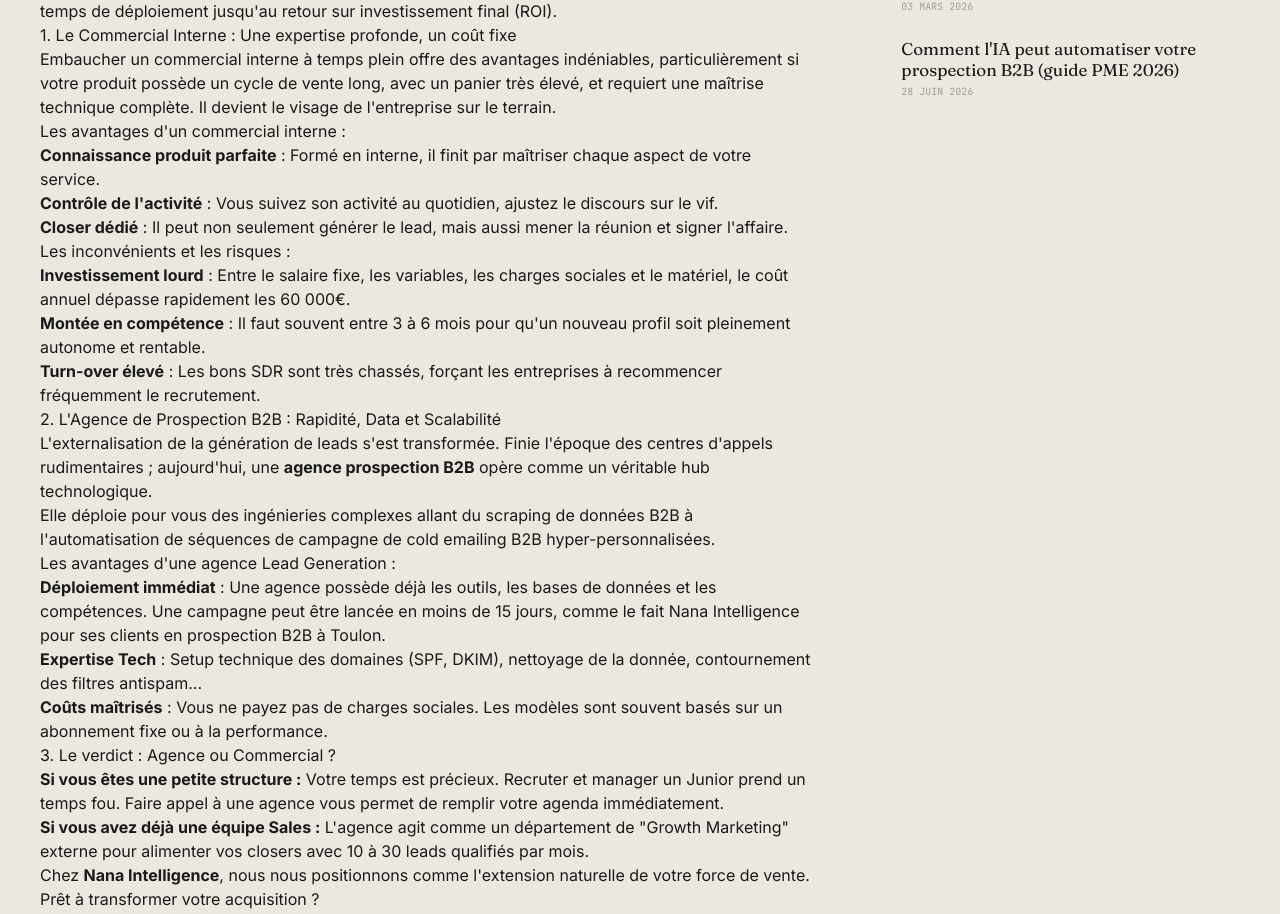
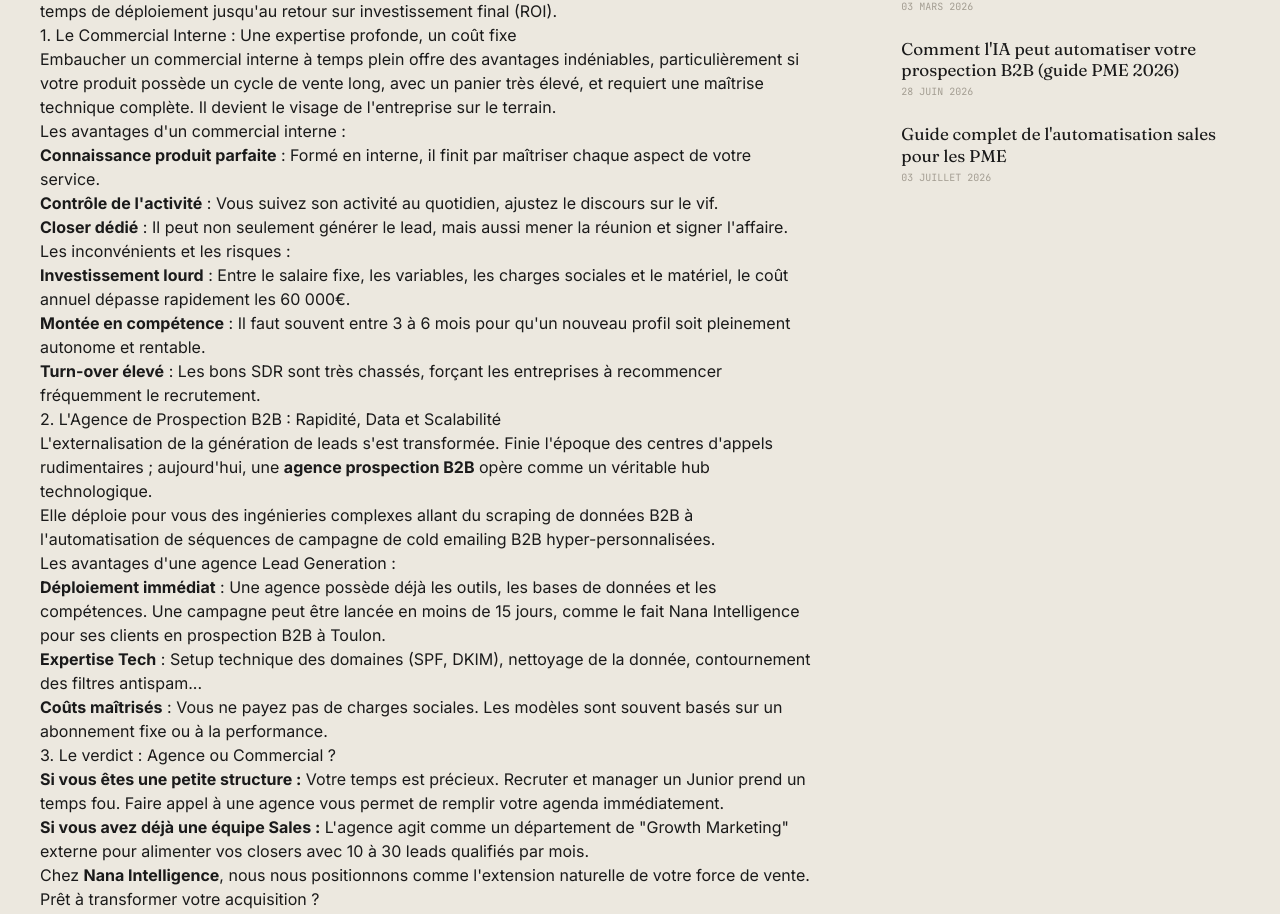
Before and after one commit to Jimmyjoe13/Nana-intelligence, a Next.js app: page /blog/1 in a window 1280 px wide. Shown: the part 1460-2374 px from the top of the page. Built offline with nearby package versions, Linux system fonts and the light colour scheme; no server answers.

Commit message:
feat(seo): article automatisation sales PME guide complet

```diff
--- a/src/mocks/blog.ts
+++ b/src/mocks/blog.ts
@@ -200,6 +200,116 @@ export const blogPosts = [
       <p>Notre <a href="/services/automatisation-sales">accompagnement en automatisation IA</a> permet de calibrer pas à pas ces workflows, avec un suivi terrain. Que vous soyez <a href="/agence-lead-generation/nice">agence lead generation à Nice</a>, Marseille, Aix ou Toulon, nous adaptons la stack à votre marché. Pour un premier regard sur votre situation, <a href="/contact">demandez un audit gratuit de 30 minutes</a>.</p>
     `
   },
+  {
+    id: 5,
+    title: "Guide complet de l'automatisation sales pour les PME",
+    excerpt: "Découvrez comment automatiser votre processus de vente B2B pour multiplier vos rendez-vous tout en réduisant les coûts opérationnels.",
+    category: "IA / AUTOMATISATION",
+    date: "03 Juillet 2026",
+    readTime: "12 MIN",
+    image: "https://images.unsplash.com/photo-1605962099795-6b6d5e7b5c5b?q=80&w=800&auto=format&fit=crop",
+    structuredInternalLinks: [
+      { "@type": "WebPage", "url": "/services/automatisation-sales", "name": "Automatisation Sales B2B" },
+      { "@type": "WebPage", "url": "/services/cold-emailing-b2b", "name": "Cold Emailing B2B" },
+      { "@type": "WebPage", "url": "/contact", "name": "Contactez Nana Intelligence" }
+    ],
+    content: `
+      <h1>Guide complet de l'automatisation sales pour les PME</h1>
+      <p>Dans un environnement commercial de plus en plus compétitif, les petites et moyennes entreprises (PME) doivent optimiser chaque étape de leur processus de vente pour rester rentables. L'automatisation des ventes (sales automation) permet de transformer la prospection, la qualification et le suivi des opportunités en un moteur de croissance prévisible et scalable.</p>
+      <h2>1. Pourquoi automatiser votre processus de vente ?</h2>
+      <p>Les équipes commerciales passent souvent jusqu'à 60 % de leur temps sur des tâches administratives : saisie de données, relances manuelles, mise à jour du CRM. En automatisant ces tâches répétitives, vous libérez des heures précieuses pour la vente réelle.</p>
+      <ul>
+        <li><strong>Gain de temps :</strong> les relances et les mises à jour se font en arrière‑plan.</li>
+        <li><strong>Réduction des erreurs :</strong> la saisie manuelle disparaît, les données sont toujours à jour.</li>
+        <li><strong>Scalabilité :</strong> un même processus peut gérer dix fois plus de leads sans augmenter l'effectif.</li>
+        <li><strong>Meilleure prédictibilité :</strong> les indicateurs (taux de conversion, durée du cycle) deviennent stables et prévisibles.</li>
+      </ul>
+      <h2>2. Les piliers d'une automatisation sales efficace</h2>
+      <h3>a. Capture et enrichissement des leads</h3>
+      <p>Le point de départ est une base de prospects à jour et enrichie. Utilisez le <a href="/services/scraping-b2b">scraping B2B sur-mesure</a> pour extraire des décideurs depuis LinkedIn ou Google Maps, puis enrichissez leurs profils avec des données technographiques (stack logicielle, taille d'entreprise, budget IT).</p>
+      <h3>b. Scoring et segmentation intelligents</h3>
+      <p>Appliquez un modèle de scoring basé sur l'adéquation du poste, le secteur d'activité, le niveau d'engagement (ouverture d'emails, visites de pages). Les leads chauds sont immédiatement acheminés vers les commerciaux, tandis que les leads froids entrent dans un nurturing automatisé.</p>
+      <h3>c. Séquences d'emailing personnalisées à l'échelle</h3>
+      <p>L'intelligence artificielle génère des premières lignes uniques en référence à une actualité récente du prospect, un contenu partagé ou un événement professionnel. Respectez la règle des 100 mots : objet court, personnalisation en introduction, appel à l'action doux (« Est‑ce que le sujet est d'actualité pour vous ? »)</p>
+      <p>Utilisez l'inbox rotation (distribution de l'envoi sur plusieurs adresses) pour rester sous les seuils des filtres anti‑spam.</p>
+      <h3>d. Workflow d'automatisation complète</h3>
+      <p>Orchestrez le tout avec une plateforme comme Make, n8n ou Zapier :</p>
+      <ol>
+        <li>Déclencheur hebdomadaire de scraping de nouveaux prospects.</li>
+        <li>Enrichissement des fiches avec données technographiques.</li>
+        <li>Attribution du score et segmentation.</li>
+        <li>Lancement d'une séquence d'emails personnalisés selon le score.</li>
+        <li>Mise à jour en temps réel du CRM (HubSpot, Pipedrive, Salesforce).</li>
+        <li>Notification Slack ou email au commercial lorsqu'un lead atteint le seuil de chaleur.</li>
+      </ol>
+      <h2>3. Outils recommandés pour les PME</h2>
+      <ul>
+        <li><strong>Scraping :</strong> PhantomBuster, Apify ou le service interne de Nana Intelligence.</li>
+        <li><strong>Enrichissement :</strong> Clearbit, Dropcontact ou les APIs LinkedIn.</li>
+        <li><strong>Scoring :</strong> MadKudu, HubSpot Predictive Lead Scoring ou un modèle personnalisé sur Make.</li>
+        <li><strong>Emailing :</strong> Lemlist, Mailshake ou SalesLoft avec fonction d'IA pour la personnalisation.</li>
+        <li><strong>Workflow :</strong> Make (scénario visuel), n8n (open‑source) ou Zapier (simplicité).</li>
+        <li><strong>CRM :</strong> HubSpot CRM (gratuit), Pipedrive ou Zoho CRM.</li>
+      </ul>
+      <h2>4. Mise en place étape par étape</h2>
+      <ol>
+        <li><strong>Audit gratuit :</strong> définissez vos objectifs (nombre de rendez‑vous, coût par lead) et votre profil client idéal.</li>
+        <li><strong>Choix des outils :</strong> sélectionnez une solution de scraping, un enrichisseur, un scorer et un séquencer d'email.</li>
+        <li><strong>Mise en place du scraping hebdomadaire :</strong> créez un job qui extrait 200 nouveaux décideurs chaque lundi.</li>
+        <li><strong>Enrichissement :</strong> ajoutez les emails vérifiés et les données technographiques.</li>
+        <li><strong>Scoring :</strong> attribuez un score de 0 à 100 selon vos critères (poste, secteur, taille d'entreprise, technographie).</li>
+        <li><strong>Séquençage :</strong> préparez 4‑5 emails avec variantes A/B testées.</li>
+        <li><strong>Automatisation :</strong> connectez tout cela dans un workflow qui déclenche la séquence dès qu'un lead atteint un score de 70+.</li>
+        <li><strong>Suivi :</strong> intégrez le CRM pour voir l'évolution du stade de chaque lead.</li>
+        <li><strong>Optimisation :</strong> chaque semaine, analysez les taux d'ouverture, de réponse et de conversion ; ajustez le scoring et le texte des emails.</li>
+      </ol>
+      <h2>5. Résultats attendus</h2>
+      <p>Les PME qui suivent cette méthodologie constatent généralement :</p>
+      <ul>
+        <li>+60 à +120 % de rendez‑vous qualifiés en trois mois.</li>
+        <li>Réduction de 30‑40 % du temps consacré à la prospection manuelle.</li>
+        <li>Coût par lead divisé par deux grâce à la précision du ciblage.</li>
+        <li>Prévisionnel de revenu plus stable grâce à un pipeline constamment alimenté.</li>
+      </ul>
+      <h2>6. Étude de cas : une agence web à Marseille</h2>
+      <p>Une agence spécialisée dans la création de sites pour les PME a mis en place ce dispositif en six semaines. Résultats après 90 jours :</p>
+      <ul>
+        <li>+85 % de rendez‑vous commerciaux.</li>
+        <li>‑35 % de temps passé sur la saisie des données.</li>
+        <li>Coût par acquisition client réduit de 45 %.</li>
+      </ul>
+      <p>Cet exemple montre que l'automatisation sales n'est pas réservée aux grandes entreprises ; elle est accessible et rentable pour toute PME prête à investir dans les bons outils et la bonne méthodologie.</p>
+      <h2>7. Prochaine étape avec Nana Intelligence</h2>
+      <p>Nous proposons un accompagnement clé en main : audit gratuit, sélection des outils, mise en place du workflow et formation de vos équipes commerciales.</p>
+      <p>Pour commencer, <a href="/contact">demandez un audit gratuit de 30 minutes</a> et découvrez comment transformer votre prospection en véritable machine à croissance.</p>
+      <script type="application/ld+json">
+      {
+        "@context": "https://schema.org",
+        "@type": "Article",
+        "headline": "Guide complet de l'automatisation sales pour les PME",
+        "description": "Découvrez comment automatiser votre processus de vente B2B pour multiplier vos rendez‑vous tout en réduisant les coûts opérationnels.",
+        "image": "https://images.unsplash.com/photo-1605962099795-6b6d5e7b5c5b?q=80&w=800&auto=format&fit=crop",
+        "author": {
+          "@type": "Organization",
+          "name": "Nana Intelligence"
+        },
+        "publisher": {
+          "@type": "Organization",
+          "name": "Nana Intelligence",
+          "logo": {
+            "@type": "ImageObject",
+            "url": "https://nana-intelligence.fr/logo.png"
+          }
+        },
+        "datePublished": "2026-07-03",
+        "mainEntityOfPage": {
+          "@type": "WebPage",
+          "@id": "https://nana-intelligence.fr/blog/automatisation-sales-pme-guide-complet"
+        }
+      }
+      </script>
+    `
+  },
 ];
 
 export const blogCategories = ["TOUT", "STRATÉGIE", "COLD EMAIL", "DATA / SCRAPING", "IA / AUTOMATISATION"];
```
